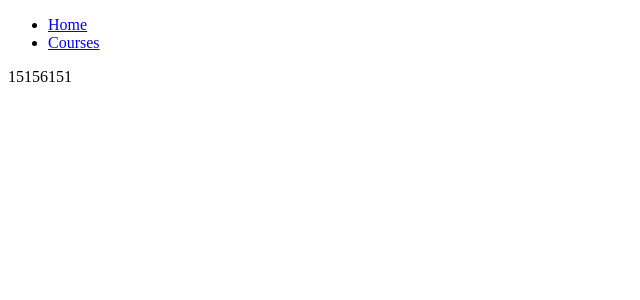
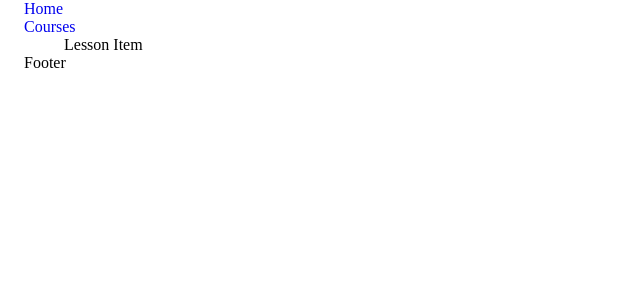
Before and after one commit to zhazMam/lms-openStudy, a React (Vite) app: page /courses in a window 1280 px wide. Shown: the top 300 px of the page, without its empty margins (0-640 px from the left). Built offline with nearby package versions, Linux system fonts and the light colour scheme.

Commit message:
added components:modules & lessons

```diff
--- a/package.json
+++ b/package.json
@@ -19,6 +19,7 @@
     "react": "^19.1.1",
     "react-dom": "^19.1.1",
     "react-router-dom": "^7.8.2",
+    "swiper": "^11.2.10",
     "zustand": "^5.0.8"
   },
   "devDependencies": {
--- a/src/App.tsx
+++ b/src/App.tsx
@@ -1,11 +1,12 @@
+import Layout from "./components/Layout";
 import MainRoutes from "./components/MainRoutes";
-import Header from "./components/header/Header";
-
+import "./global/reset.css";
 function App() {
   return (
     <div>
-      <Header />
-      <MainRoutes />
+      <Layout>
+        <MainRoutes />
+      </Layout>
     </div>
   );
 }
--- a/src/Store/CoursesStore.ts
+++ b/src/Store/CoursesStore.ts
@@ -1,12 +1,14 @@
 import { create } from "zustand";
-import type { Course } from "../types";
+import type { Course, Module } from "../types";
 import axios from "axios";
 
 interface State {
   courses: Course[];
+  modules: Module[];
+  selectedModuleId: number|null;
   getCourses: () => Promise<void>;
 }
-export const useCourseStore = create<State>((set) => {
+export const useCourseStore = create<State>((set, get ) => {
   return {
     courses: [],
     getCourses: async () => {
@@ -14,9 +16,10 @@ export const useCourseStore = create<State>((set) => {
         const { data } = await axios.get("http://localhost:3000/courses");
         set({ courses: data });
       } catch (e) {
-        console.log(e);
+       console.error("Failed to fetch courses:", e);
       }
     },
+
   };
 });
 export const useCourses = () => useCourseStore((store) => store.courses);
--- a/src/components/Layout.tsx
+++ b/src/components/Layout.tsx
@@ -1,11 +1,17 @@
 import Header from "./header/Header";
 import Footer from "./footer/Footer";
-const Layout = () => {
+import { Container } from "@mui/material";
+import type { ReactNode } from "react";
+interface LayoutProps{
+  children?: ReactNode;
+}
+const Layout = (props:LayoutProps) => {
   return (
-    <div>
+    <Container maxWidth={"xl"}>
       <Header />
+{props.children}
       <Footer />
-    </div>
+    </Container>
   );
 };
 export default Layout;
--- /dev/null
+++ b/src/pages/CoursesDetailPage/Components/Lessons/LessonItem.tsx
@@ -0,0 +1,4 @@
+const LessonItem=()=>{
+    return <div>Lesson Item</div>
+}
+export default LessonItem
--- /dev/null
+++ b/src/pages/CoursesDetailPage/Components/Lessons/LessonList.tsx
@@ -0,0 +1,10 @@
+import LessonItem from "./LessonItem";
+
+const LessonList = () => {
+  return (
+    <div>
+      <LessonItem />
+    </div>
+  );
+};
+export default LessonList;
--- /dev/null
+++ b/src/pages/CoursesDetailPage/Components/Modules/ModuleItem.tsx
@@ -0,0 +1,10 @@
+import LessonList from "../Lessons/LessonList";
+
+const ModuleItem = () => {
+  return (
+    <div>
+      <LessonList />
+    </div>
+  );
+};
+export default ModuleItem;
--- /dev/null
+++ b/src/pages/CoursesDetailPage/Components/Modules/ModuleList.tsx
@@ -0,0 +1,8 @@
+import ModuleItem from "./ModuleItem"
+
+const ModuleList=()=>{
+    return <div>
+        <ModuleItem/>
+    </div>
+}
+export default ModuleList
--- a/src/pages/CoursesDetailPage/CoursesDetailPage.tsx
+++ b/src/pages/CoursesDetailPage/CoursesDetailPage.tsx
@@ -1,4 +1,15 @@
+import { Box, Button, Collapse, Container, Typography } from "@mui/material";
+import ModuleList from "./Components/Modules/ModuleList";
+interface CoursesDetailPageProps{
+
+}
 const CoursesDetailPage = () => {
-  return <div>15156151</div>;
+  return <Box>
+    <Container>
+
+<ModuleList/>
+
+    </Container>
+  </Box>
 };
 export default CoursesDetailPage;
--- a/src/pages/HomePage/Components/CoursesList.tsx
+++ b/src/pages/HomePage/Components/CoursesList.tsx
@@ -22,7 +22,7 @@ const CoursesList = () => {
         padding: "50px 50px",
       }}
     >
-      <Swiper>
+      <Swiper slidesPerView={1} >
         {" "}
         {courses.map((course) => {
           return (
--- a/src/pages/HomePage/HomePage.tsx
+++ b/src/pages/HomePage/HomePage.tsx
@@ -1,8 +1,10 @@
+import { Typography } from "@mui/material";
 import CoursesList from "./Components/CoursesList";
 
 const HomePage = () => {
   return (
     <div>
+      <Typography variant="h4" style={{textAlign:"center"}}> Your Courses</Typography>
       <CoursesList />
     </div>
   );
```
Also changed, not shown: 1 other file (tests, documents, lock files or other folders).
